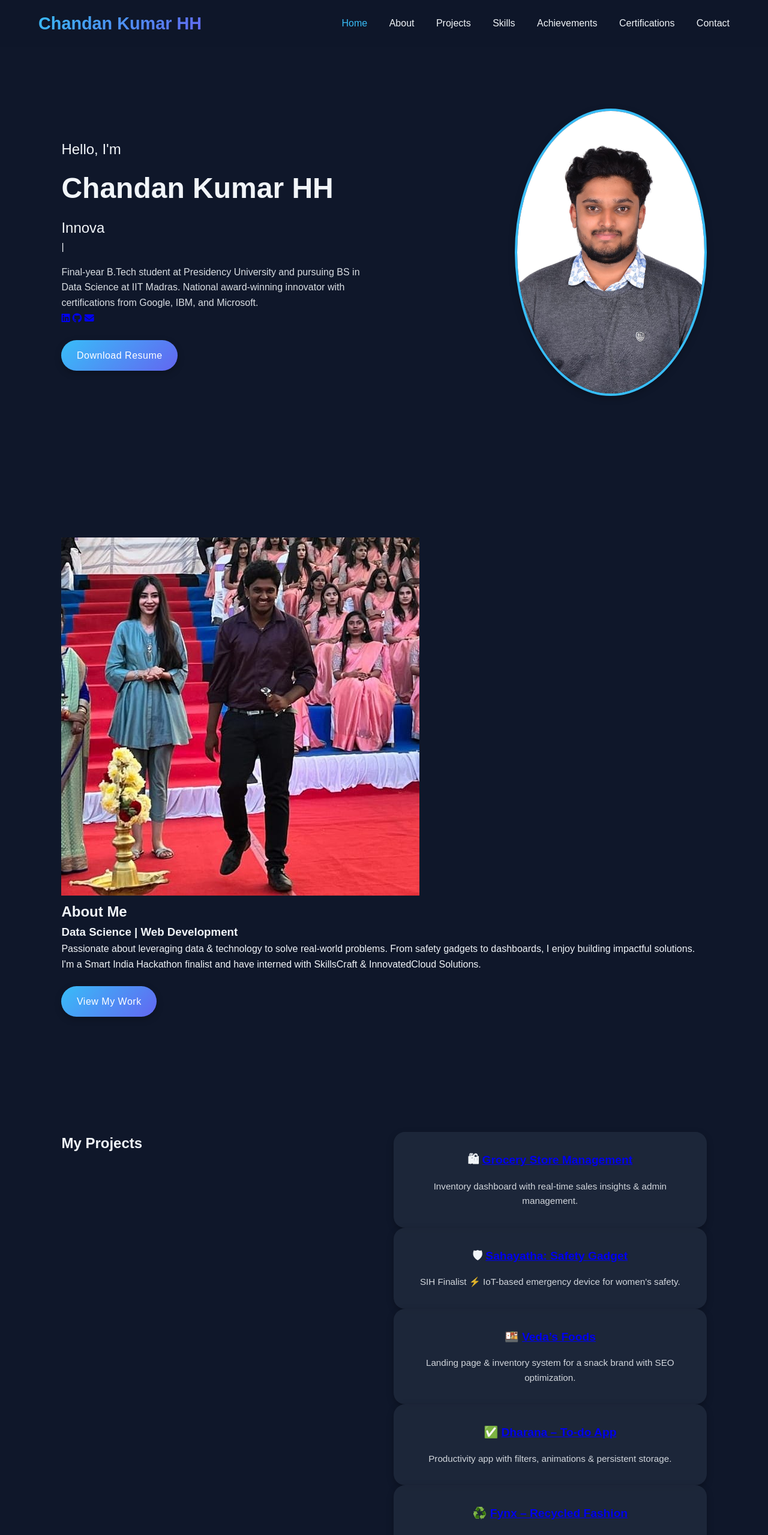
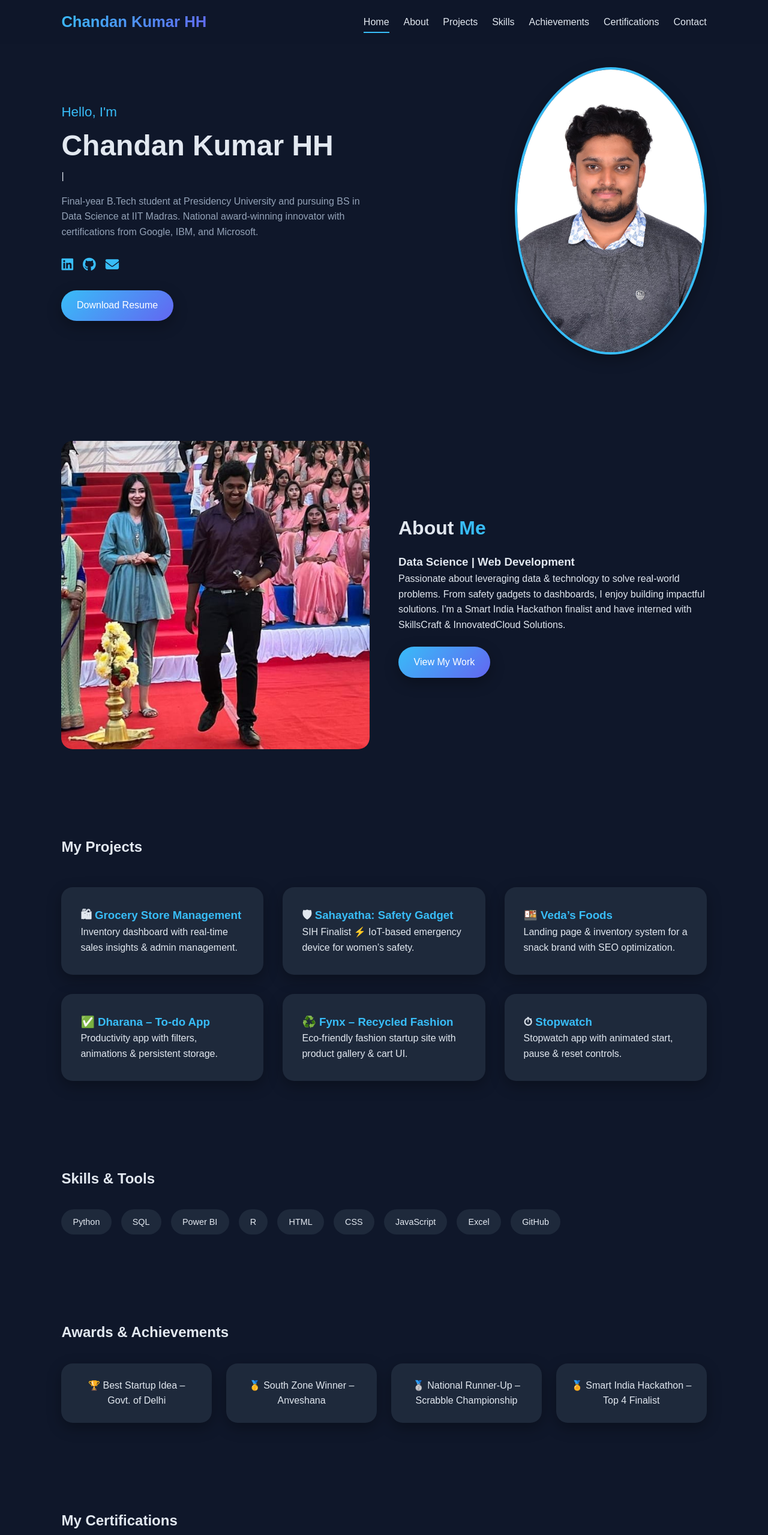
Before and after one commit to Chanduigu/My--proto, a plain HTML site: page index.html in a window 1280 px wide. Shown: the top 2559 px of the page at 60% size. Drawn offline with nearby package versions, Linux system fonts and the light colour scheme.

Commit message:
Update styles.css

```diff
--- a/styles.css
+++ b/styles.css
@@ -1,216 +1,311 @@
-/* ===================== RESET & GLOBAL ===================== */
+/* ========== RESET & GLOBAL ========== */
 * {
   margin: 0;
   padding: 0;
   box-sizing: border-box;
-  scroll-behavior: smooth;
-  font-family: 'Poppins', sans-serif;
 }
 
 :root {
-  --bg-color: #0f172a;
-  --second-bg-color: #1e293b;
-  --text-color: #f1f5f9;
-  --accent-color: #38bdf8;
-  --accent-gradient: linear-gradient(135deg, #38bdf8, #6366f1);
-  --shadow: 0 4px 12px rgba(0, 0, 0, 0.25);
+  --bg: #0f172a;
+  --bg-light: #1e293b;
+  --text: #e2e8f0;
+  --muted: #94a3b8;
+  --accent: #38bdf8;
+  --accent-grad: linear-gradient(135deg, #38bdf8, #6366f1);
+  --shadow: 0 8px 24px rgba(0, 0, 0, 0.3);
+  --radius: 1.2rem;
+  --transition: all 0.3s ease;
 }
 
 body {
-  background: var(--bg-color);
-  color: var(--text-color);
+  font-family: "Poppins", sans-serif;
+  background: var(--bg);
+  color: var(--text);
   line-height: 1.6;
   overflow-x: hidden;
 }
 
-/* ===================== HEADER ===================== */
-header {
+img {
+  max-width: 100%;
+  display: block;
+  border-radius: var(--radius);
+}
+
+section {
+  padding: 6rem 8% 3rem;
+}
+
+/* ========== HEADER ========== */
+.header {
   position: fixed;
   top: 0;
   left: 0;
   width: 100%;
-  padding: 1rem 5%;
-  background: rgba(15, 23, 42, 0.7);
-  backdrop-filter: blur(10px);
+  padding: 1rem 8%;
   display: flex;
   justify-content: space-between;
   align-items: center;
-  z-index: 100;
-  transition: 0.3s ease;
-}
-
-header.sticky {
-  background: rgba(30, 41, 59, 0.9);
-  box-shadow: var(--shadow);
+  background: rgba(15, 23, 42, 0.7);
+  backdrop-filter: blur(12px);
+  z-index: 1000;
+  transition: var(--transition);
 }
 
 .logo {
-  font-size: 1.8rem;
+  font-size: 1.6rem;
   font-weight: 700;
-  background: var(--accent-gradient);
+  background: var(--accent-grad);
   -webkit-background-clip: text;
   color: transparent;
   cursor: pointer;
 }
 
+.navbar {
+  display: flex;
+  gap: 1.5rem;
+}
+
 .navbar a {
+  color: var(--text);
+  text-decoration: none;
   font-size: 1rem;
-  margin-left: 2rem;
-  text-decoration: none;
-  color: var(--text-color);
+  position: relative;
+}
+
+.navbar a::after {
+  content: "";
+  position: absolute;
+  left: 0;
+  bottom: -6px;
+  width: 0%;
+  height: 2px;
+  background: var(--accent);
   transition: 0.3s;
 }
 
-.navbar a:hover,
-.navbar a.active {
-  color: var(--accent-color);
+.navbar a:hover::after,
+.navbar a.active::after {
+  width: 100%;
 }
 
 #menu-icon {
-  font-size: 2rem;
-  color: var(--text-color);
+  display: none;
+  font-size: 1.8rem;
+  color: var(--text);
   cursor: pointer;
-  display: none;
 }
 
-/* ===================== SECTIONS ===================== */
-section {
-  min-height: 100vh;
-  padding: 6rem 8% 3rem;
-}
-
-/* ===================== HOME ===================== */
+/* ========== HOME ========== */
 .home {
   display: flex;
   align-items: center;
   justify-content: space-between;
   gap: 3rem;
-}
-
-.home-content h3 {
-  font-size: 1.5rem;
-  font-weight: 500;
+  flex-wrap: wrap;
+  padding-top: 7rem;
 }
 
 .home-content h1 {
   font-size: 3rem;
-  margin: 0.5rem 0;
   font-weight: 700;
+}
+
+.home-content h3 {
+  font-size: 1.4rem;
+  font-weight: 500;
+  color: var(--accent);
 }
 
 .home-content p {
   margin-top: 1rem;
-  font-size: 1rem;
   max-width: 500px;
-  opacity: 0.9;
+  color: var(--muted);
+}
+
+.social-media {
+  margin-top: 1.5rem;
+  display: flex;
+  gap: 1rem;
+}
+
+.social-media a {
+  font-size: 1.4rem;
+  color: var(--accent);
+  transition: var(--transition);
+}
+
+.social-media a:hover {
+  transform: scale(1.2);
+  color: #fff;
 }
 
 .home-img img {
   width: 320px;
   border-radius: 50%;
-  border: 4px solid var(--accent-color);
+  border: 4px solid var(--accent);
   box-shadow: var(--shadow);
-  transition: 0.3s;
+  transition: var(--transition);
 }
 
 .home-img img:hover {
   transform: scale(1.05);
 }
 
-/* ===================== BUTTONS ===================== */
+/* ========== BUTTON ========== */
 .btn {
   display: inline-block;
+  margin-top: 1.5rem;
   padding: 0.8rem 1.6rem;
-  margin-top: 1.5rem;
   border-radius: 50px;
-  background: var(--accent-gradient);
+  background: var(--accent-grad);
   color: #fff;
   font-weight: 500;
-  letter-spacing: 0.5px;
   text-decoration: none;
-  transition: 0.3s;
+  transition: var(--transition);
   box-shadow: var(--shadow);
 }
 
 .btn:hover {
-  transform: translateY(-3px);
-  box-shadow: 0 8px 20px rgba(56, 189, 248, 0.3);
+  transform: translateY(-4px);
 }
 
-/* ===================== PROJECTS ===================== */
-.projects {
+/* ========== ABOUT ========== */
+.about {
   display: grid;
-  grid-template-columns: repeat(auto-fit, minmax(280px, 1fr));
+  grid-template-columns: repeat(auto-fit, minmax(300px, 1fr));
+  gap: 3rem;
+  align-items: center;
+}
+
+.about-content h2 {
+  font-size: 2rem;
+  margin-bottom: 1rem;
+}
+
+.about-content span {
+  color: var(--accent);
+}
+
+/* ========== PROJECTS ========== */
+.projects .project-container {
+  display: grid;
+  grid-template-columns: repeat(auto-fit, minmax(260px, 1fr));
   gap: 2rem;
   margin-top: 3rem;
 }
 
 .project-box {
+  background: var(--bg-light);
   padding: 2rem;
-  border-radius: 1.2rem;
-  background: rgba(30, 41, 59, 0.9);
+  border-radius: var(--radius);
   box-shadow: var(--shadow);
-  transition: 0.3s;
-  cursor: pointer;
-  text-align: center;
-}
-
-.project-box h3 {
-  font-size: 1.2rem;
-  margin-bottom: 1rem;
-}
-
-.project-box p {
-  font-size: 0.95rem;
-  opacity: 0.85;
+  transition: var(--transition);
 }
 
 .project-box:hover {
   transform: translateY(-8px);
-  box-shadow: 0 12px 28px rgba(0, 0, 0, 0.35);
 }
 
-/* ===================== SKILLS ===================== */
+.project-box h3 a {
+  text-decoration: none;
+  color: var(--accent);
+}
+
+/* ========== SKILLS ========== */
 .skills-grid {
+  margin-top: 2rem;
+  display: flex;
+  flex-wrap: wrap;
+  gap: 1rem;
+}
+
+.skills-grid span {
+  padding: 0.6rem 1.2rem;
+  background: var(--bg-light);
+  border-radius: 30px;
+  font-size: 0.9rem;
+  transition: var(--transition);
+}
+
+.skills-grid span:hover {
+  background: var(--accent);
+  color: #fff;
+}
+
+/* ========== CARDS (Achievements, Certifications) ========== */
+.card-container {
   display: grid;
-  grid-template-columns: repeat(auto-fit, minmax(150px, 1fr));
+  grid-template-columns: repeat(auto-fit, minmax(240px, 1fr));
   gap: 1.5rem;
   margin-top: 2rem;
 }
 
-.skill {
-  padding: 1rem;
-  border-radius: 1rem;
-  background: rgba(30, 41, 59, 0.9);
+.card {
+  background: var(--bg-light);
+  padding: 1.5rem;
+  border-radius: var(--radius);
   text-align: center;
-  transition: 0.3s;
-}
-
-.skill:hover {
-  transform: scale(1.05);
+  transition: var(--transition);
   box-shadow: var(--shadow);
 }
 
-/* ===================== FOOTER ===================== */
-footer {
+.card:hover {
+  transform: scale(1.05);
+}
+
+/* ========== CONTACT ========== */
+.contact form {
+  max-width: 600px;
+  margin: auto;
+  display: flex;
+  flex-direction: column;
+  gap: 1rem;
+}
+
+.contact input,
+.contact textarea {
+  padding: 1rem;
+  border: none;
+  border-radius: var(--radius);
+  background: var(--bg-light);
+  color: var(--text);
+  outline: none;
+  resize: none;
+}
+
+.contact input:focus,
+.contact textarea:focus {
+  border: 2px solid var(--accent);
+}
+
+/* ========== FOOTER ========== */
+.footer {
   padding: 2rem;
   text-align: center;
-  font-size: 0.9rem;
-  background: rgba(30, 41, 59, 0.9);
-  color: #94a3b8;
+  background: var(--bg-light);
+  color: var(--muted);
+  margin-top: 3rem;
 }
 
-/* ===================== RESPONSIVE ===================== */
-@media (max-width: 991px) {
-  header {
-    padding: 1rem 3%;
-  }
-
-  section {
-    padding: 5rem 3%;
-  }
+.footer .socials {
+  margin-top: 1rem;
+  display: flex;
+  justify-content: center;
+  gap: 1rem;
 }
 
+.footer .socials a {
+  font-size: 1.2rem;
+  color: var(--accent);
+  transition: var(--transition);
+}
+
+.footer .socials a:hover {
+  color: #fff;
+  transform: scale(1.2);
+}
+
+/* ========== RESPONSIVE ========== */
 @media (max-width: 768px) {
   #menu-icon {
     display: block;
@@ -220,23 +315,23 @@ footer {
     position: absolute;
     top: 100%;
     right: -100%;
-    width: 250px;
-    background: var(--second-bg-color);
     flex-direction: column;
+    background: var(--bg-light);
     padding: 1.5rem;
-    transition: 0.3s;
+    border-radius: var(--radius);
+    transition: 0.3s ease;
   }
 
   .navbar.active {
-    right: 0;
-  }
-
-  .navbar a {
-    margin: 1rem 0;
+    right: 5%;
   }
 
   .home {
-    flex-direction: column;
+    flex-direction: column-reverse;
     text-align: center;
   }
+
+  .home-img img {
+    width: 240px;
+  }
 }
```
